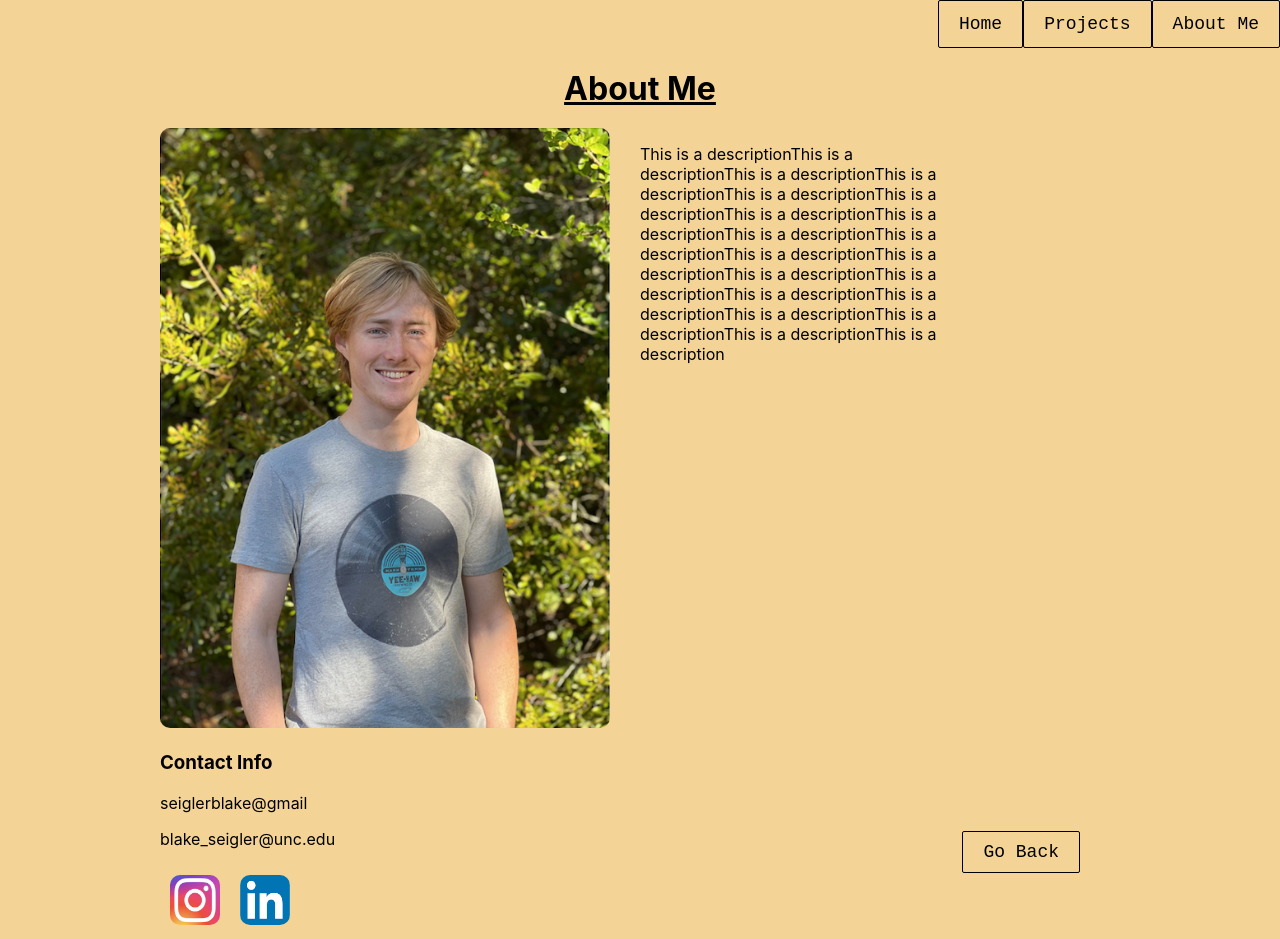
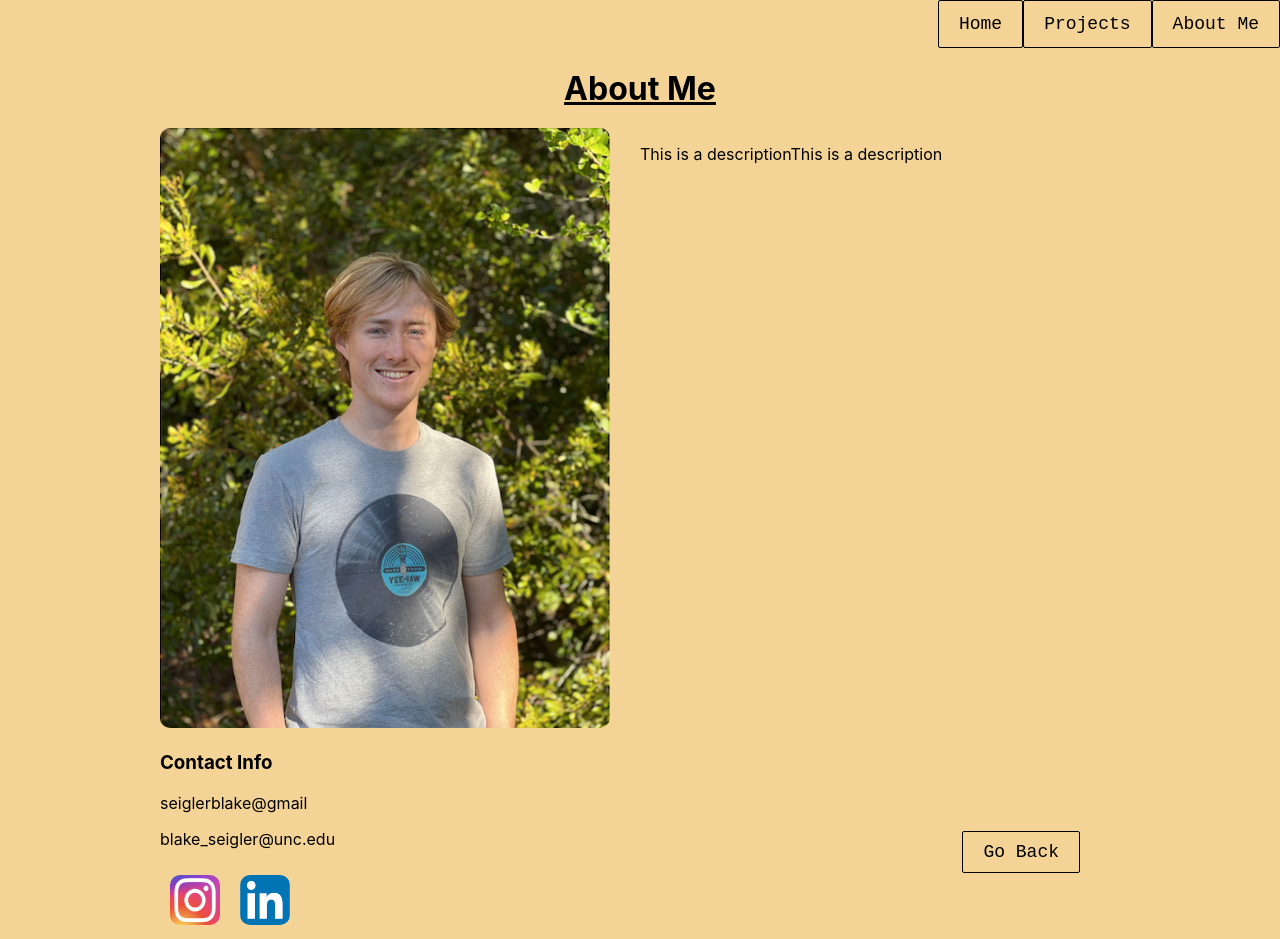
Before and after one commit to BlakeSeigler/personalWebsite, a React (Create React App) app in the folder frontend/: page /about in a window 1280 px wide. Built offline with nearby package versions, Linux system fonts and the light colour scheme.

Commit message:
Updated fermi website project

```diff
--- a/frontend/src/About.js
+++ b/frontend/src/About.js
@@ -34,7 +34,7 @@ const About = () => {
                     </div>
                 </div>
                 <div className='right-column'>
-                    <p className='Text-Description'>This is a descriptionThis is a descriptionThis is a descriptionThis is a descriptionThis is a descriptionThis is a descriptionThis is a descriptionThis is a descriptionThis is a descriptionThis is a descriptionThis is a descriptionThis is a descriptionThis is a descriptionThis is a descriptionThis is a descriptionThis is a descriptionThis is a descriptionThis is a descriptionThis is a descriptionThis is a description</p>
+                    <p className='Text-Description'>This is a descriptionThis is a description</p>
                 </div>
                 </div>
             </body>
--- a/frontend/src/Projects-Page.js
+++ b/frontend/src/Projects-Page.js
@@ -12,6 +12,7 @@ const Ram_Robotics1 = require('./media/Ram_Robotics1.png')
 const Ionic_Radii1 = require('./media/Ionic_Radii1.jpeg')
 const AMFM_Radio1 = require('./media/AMFM_Radio1.jpeg')
 const AMFM_Radio2 = require('./media/AMFM_Radio2.jpeg')
+const Fermi_Problems1 = require('./media/fermi_problems.jpeg')
 
 const Projects_Page = () => {
     const [selectedProject, setSelectedProject] = useState(null);
@@ -51,8 +52,8 @@ const Projects_Page = () => {
         {
             id: 2,
             title: "Fermi Problem Site",
-            description: "Description of Project 3",
-            images: ["image5.jpg", "image6.jpg"],
+            description: "For this project, my goal was to design a web app to store subscribers and send out emails containing unique fermi problems that I can think about for fun. As another challenge, I also wanted to host this webapp on a server run out of my personal PC. For this project, I utilized Nodejs for the backend api, Apache for my PCs web server, MongoDB for the database, and the OpenAI api to generate fermi problems for me. This project took much longer than expected to debug because of my inexperience with debugging GET and POST requests when they failed. I also got the oppurtuntiy to learn more about networking by setting up port forwarding (this took way longer than it should have), and managing my PCs firewall. For the server, I also had to utilize Docker in order to use MongoDB as for some reason my OS on my PC wasn't able to properly support all of the dependencies for Mongo 6.0 but in the end a docker container worked like a charm.",
+            images: [Fermi_Problems1],
         },
         {
             id: 1,
```
Also changed, not shown: 1 other file (tests, documents, lock files or other folders).
